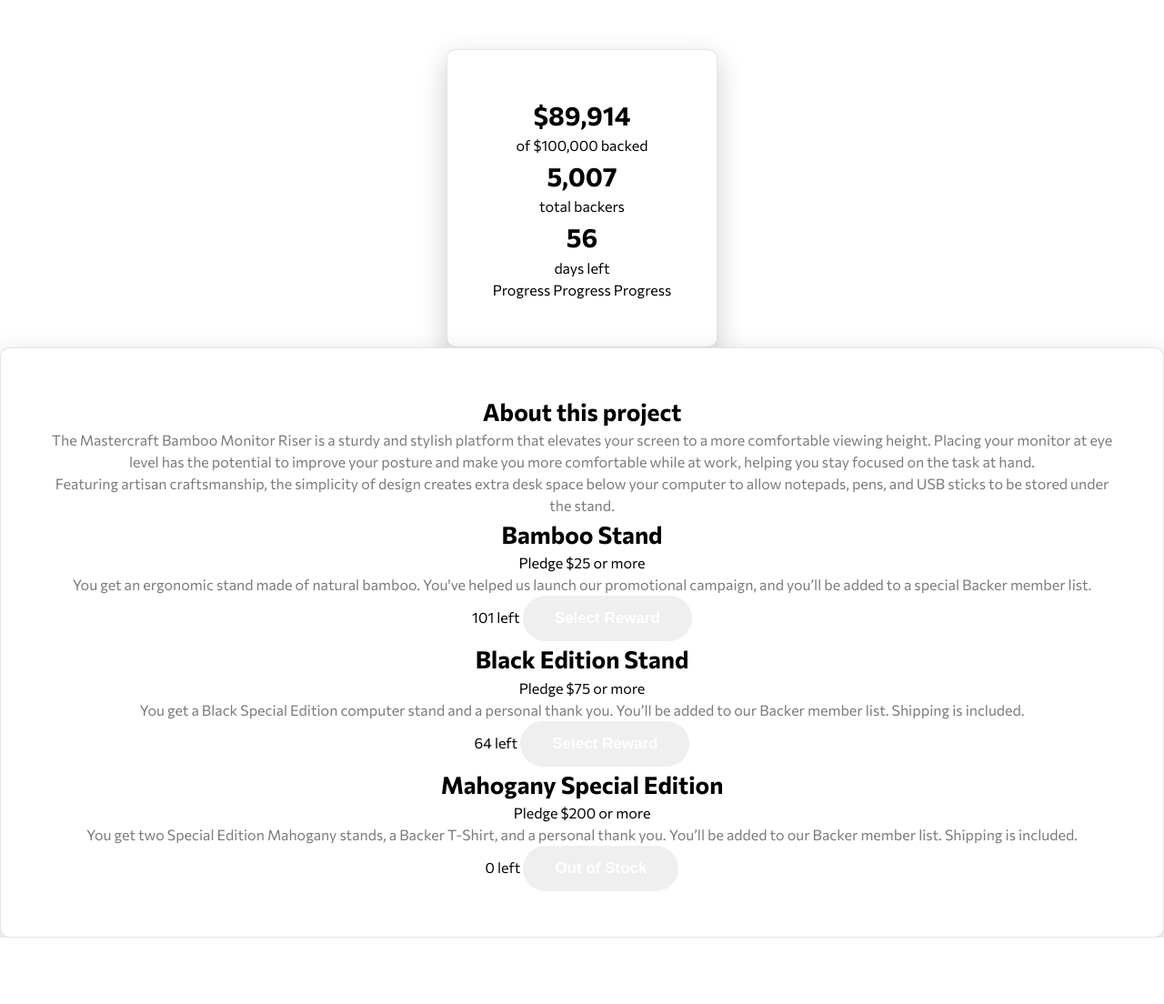
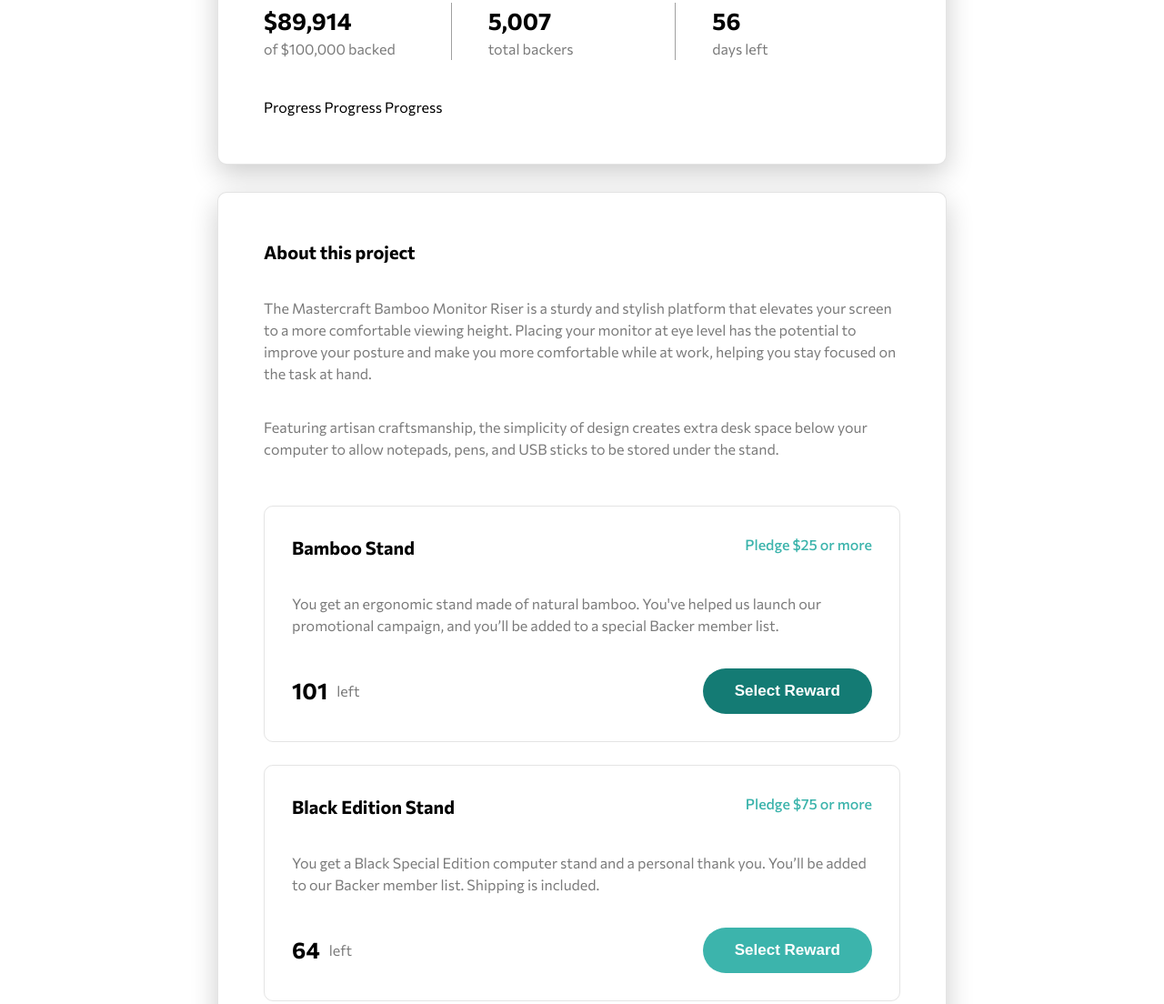
Before and after one commit to TrellixVulnTeam/CrowdfundingProductPage_ORC9, a website: page index.html in a window 1280 px wide. Shown: the part 666-1770 px from the top of the page at 91% size. Before the commit the page ends 1697 px from the top, so only its background shows below. Drawn offline with Linux system fonts and the light colour scheme.

Commit message:
Added desktop design

```diff
--- a/index.html
+++ b/index.html
@@ -39,8 +39,7 @@
       </nav>
     </header>
     <main class="main">
-      <section class="product">
-        <div class="container">
+      <section class="product container">
         <figure class="product__logo-box">
           <img
             src="images/logo-mastercraft.svg"
@@ -50,8 +49,7 @@
         </figure>
         <h1 class="heading-1">Mastercraft Bamboo Monitor Riser</h1>
         <p class="paragraph mt-sm">
-            A beautiful & handcrafted monitor stand to reduce neck and eye
-            strain.
+          A beautiful & handcrafted monitor stand to reduce neck and eye strain.
         </p>
         <div class="product__btn-container mt-lg">
           <button class="btn btn--product">Back this project</button>
@@ -65,10 +63,8 @@
             <span class="js-bookmark-text"> Bookmark </span>
           </button>
         </div>
-        </div>
       </section>
-      <section class="data">
-        <div class="container">
+      <section class="data container">
         <div class="data__amount">
           <h2 class="heading-2">$89,914</h2>
           <span> of $100,000 backed </span>
@@ -83,55 +79,58 @@
         </div>
         <!-- Need to check -->
         <div class="progress">Progress Progress Progress</div>
-        </div>
       </section>
-      <section class="about">
-        <div class="container">
+      <section class="about container">
         <h3 class="heading-3">About this project</h3>
-          <p class="paragraph">
-            The Mastercraft Bamboo Monitor Riser is a sturdy and stylish
-            platform that elevates your screen to a more comfortable viewing
-            height. Placing your monitor at eye level has the potential to
-            improve your posture and make you more comfortable while at work,
-            helping you stay focused on the task at hand.
+        <p class="paragraph mt-lg">
+          The Mastercraft Bamboo Monitor Riser is a sturdy and stylish platform
+          that elevates your screen to a more comfortable viewing height.
+          Placing your monitor at eye level has the potential to improve your
+          posture and make you more comfortable while at work, helping you stay
+          focused on the task at hand.
         </p>
-          <p class="paragraph">
+        <p class="paragraph mt-lg">
           Featuring artisan craftsmanship, the simplicity of design creates
-            extra desk space below your computer to allow notepads, pens, and
-            USB sticks to be stored under the stand.
+          extra desk space below your computer to allow notepads, pens, and USB
+          sticks to be stored under the stand.
         </p>
-          <div class="about__bambooStand">
+        <div class="box about__bambooStand mt-hg">
           <h3 class="heading-3">Bamboo Stand</h3>
           <span class="about--pledge"> Pledge $25 or more </span>
-            <p class="paragraph">
-              You get an ergonomic stand made of natural bamboo. You've helped
-              us launch our promotional campaign, and you’ll be added to a
-              special Backer member list.
+          <p class="paragraph about--paragraph mt-lg">
+            You get an ergonomic stand made of natural bamboo. You've helped us
+            launch our promotional campaign, and you’ll be added to a special
+            Backer member list.
           </p>
+          <div class="about__btn--box mt-lg">
             <span class="about--left"> 101 <span>left</span> </span>
-            <button class="btn btn-about">Select Reward</button>
+            <button class="btn btn--bamboo-stand">Select Reward</button>
           </div>
-          <div class="about__blackEdition">
+        </div>
+        <div class="box about__blackEdition mt-md">
           <h3 class="heading-3">Black Edition Stand</h3>
           <span class="about--pledge"> Pledge $75 or more </span>
-            <p class="paragraph">
-              You get a Black Special Edition computer stand and a personal
-              thank you. You’ll be added to our Backer member list. Shipping is
+          <p class="paragraph about--paragraph mt-lg">
+            You get a Black Special Edition computer stand and a personal thank
+            you. You’ll be added to our Backer member list. Shipping is
             included.
           </p>
+          <div class="about__btn--box mt-lg">
             <span class="about--left">64 <span>left</span></span>
-            <button class="btn btn-about">Select Reward</button>
+            <button class="btn btn--black-edition">Select Reward</button>
           </div>
-          <div class="about__specialEdition">
+        </div>
+        <div class="box about__specialEdition mt-md">
           <h3 class="heading-3">Mahogany Special Edition</h3>
           <span class="about--pledge"> Pledge $200 or more </span>
-            <p class="paragraph">
-              You get two Special Edition Mahogany stands, a Backer T-Shirt, and
-              a personal thank you. You’ll be added to our Backer member list.
+          <p class="paragraph about--paragraph mt-lg">
+            You get two Special Edition Mahogany stands, a Backer T-Shirt, and a
+            personal thank you. You’ll be added to our Backer member list.
             Shipping is included.
           </p>
+          <div class="about__btn--box mt-lg">
             <span class="about--left">0<span> left </span></span>
-            <button class="btn btn-about">Out of Stock</button>
+            <button class="btn btn--out-of-stock">Out of Stock</button>
           </div>
         </div>
       </section>
--- a/package.json
+++ b/package.json
@@ -4,7 +4,7 @@
   "description": "![Design preview for the Crowdfunding product page coding challenge](./design/desktop-preview.jpg)",
   "main": "index.js",
   "scripts": {
-    "watch:scss": "node-sass sass/main.scss css/mainStyle.css -w"
+    "watch:sass": "node-sass sass/main.scss css/mainStyle.css -w"
   },
   "repository": {
     "type": "git",
--- a/sass/base/_typography.scss
+++ b/sass/base/_typography.scss
@@ -6,17 +6,17 @@ body {
 }
 
 .heading-1 {
-  font-size: calc(1.6rem + 1.2vw);
+  font-size: 3rem;
   font-weight: 700;
 }
 
 .heading-2 {
-  font-size: calc(1.6rem + 1vw);
+  font-size: 2.6rem;
   font-weight: 600;
 }
 
 .heading-3 {
-  font-size: calc(1.6rem + 0.8vw);
+  font-size: 2rem;
 }
 
 .heading-4 {
--- a/sass/components/_button.scss
+++ b/sass/components/_button.scss
@@ -33,4 +33,16 @@
     color: hsl(176, 72%, 28%);
     background: hsla(176, 72%, 28%, 0.13);
   }
+
+  &--bamboo-stand {
+    background: hsl(176, 72%, 28%);
+  }
+
+  &--black-edition {
+    background: hsl(176, 50%, 47%);
+  }
+
+  &--out-of-stock {
+    background: hsla(0, 0%, 48%, 0.664);
+  }
 }
--- a/sass/pages/_home.scss
+++ b/sass/pages/_home.scss
@@ -1,22 +1,33 @@
 .main {
   display: grid;
   place-items: center;
+  padding: 0 5rem;
 }
 
 // Container for all
 .container {
+  max-width: 70rem;
+  width: 100%;
   position: relative;
   background-color: #fff;
   border: 1px solid hsla(0, 0%, 48%, 0.2);
   border-radius: 1rem;
   box-shadow: 0 1rem 3rem rgba(0, 0, 0, 0.2);
   padding: 5rem;
-  text-align: center;
+}
+
+// Box for all
+.box {
+  border: 0.5px solid hsla(0, 0%, 48%, 0.2);
+  border-radius: 1rem;
+  padding: 3rem;
+  display: grid;
+  grid-template-columns: repeat(2, 1fr);
 }
 
 // Product Section
 .product {
-  padding: 0 5rem 5rem;
+  text-align: center;
   transform: translateY(-8rem);
 
   &__logo-box {
@@ -41,5 +52,53 @@
 }
 
 // Data section
+.data {
+  display: grid;
+  grid-template-columns: repeat(3, 1fr);
+  gap: 4rem;
+  text-align: left;
+  margin: -5rem 0 3rem 0;
+
+  span {
+    color: hsl(0, 0%, 48%);
+  }
+
+  &__amount,
+  &__backers {
+    border-right: 0.5px solid hsla(0, 0%, 48%, 0.719);
+  }
+}
 
 // About section
+.about {
+  &--paragraph {
+    grid-column: 1 / -1;
+  }
+
+  &__btn--box {
+    grid-column: 1 / -1;
+    display: flex;
+    justify-content: space-between;
+    align-items: center;
+  }
+
+  &--pledge {
+    color: hsl(176, 50%, 47%);
+    font-weight: 500;
+    justify-self: end;
+  }
+
+  &--left {
+    font-size: 2.5rem;
+    font-weight: 700;
+    display: flex;
+    align-items: center;
+
+    span {
+      font-size: 1.6rem;
+      font-weight: 400;
+      color: hsl(0, 0%, 48%);
+      margin-left: 1rem;
+    }
+  }
+}
```
Also changed, not shown: css/mainStyle.css. Lines whose indentation alone changed are shown as unchanged.
